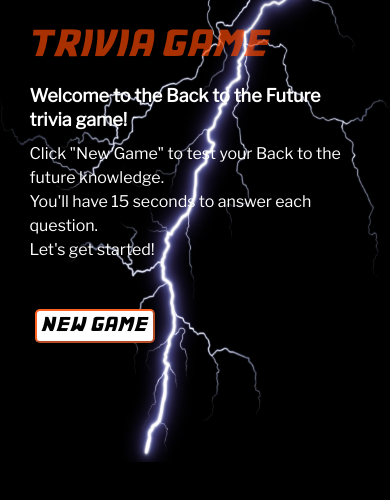
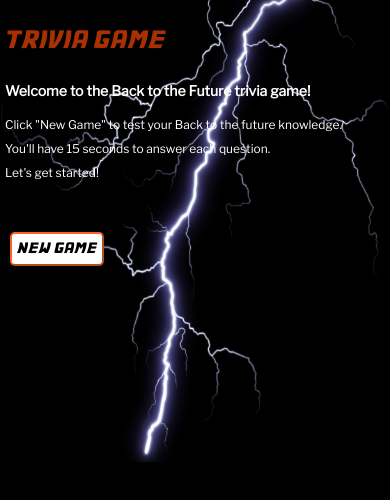
Before and after one commit to LBDCode/Trivia, a plain HTML site: page index.html in a window 390 px wide. Shown: the part 124-624 px from the top of the page. Drawn offline with nearby package versions, Linux system fonts and the light colour scheme; a web font is replaced by a local one.

Commit message:
fixed responsiveness

```diff
--- a/Assets/CSS/style.css
+++ b/Assets/CSS/style.css
@@ -21,7 +21,7 @@ h1 {
 }
 
 .quiz {
-    max-width: 850px;
+    max-width: 75%;
     padding: 10px;
 }
 
@@ -85,7 +85,21 @@ h1 {
 
 }
 
-@media only screen and (max-width: 400px) {
+@media only screen and (max-width: 500px) {
+
+    h1 {
+        font-size: 20px;
+    }
+
+    #question {
+        font-weight: 600;
+        font-size: 14px;
+        margin: 10px 0;
+    }
+
+    .quiz-div {
+        font-size: 12px;
+    }
 
     #logo {
         max-width: 280px;
@@ -97,6 +111,7 @@ h1 {
     }
 
     .quiz {
-        max-width: 90%;
+        max-width: 100%;
+        padding: 5px;
     }
 }
--- a/index.html
+++ b/index.html
@@ -18,7 +18,7 @@
     <div class ="container quiz">
         <h1>trivia game</h1>
             <div class="row">
-                <div class="col-12 col-md-6 order-2 order-md-1">
+                <div class="quiz-div col-12 col-md-6 order-2 order-md-1">
                     <div id="timer"></div>
                     <div id="question">Welcome to the Back to the Future trivia game!</div>
                     <div id="1">Click "New Game" to test your Back to the future knowledge.</div>
```
